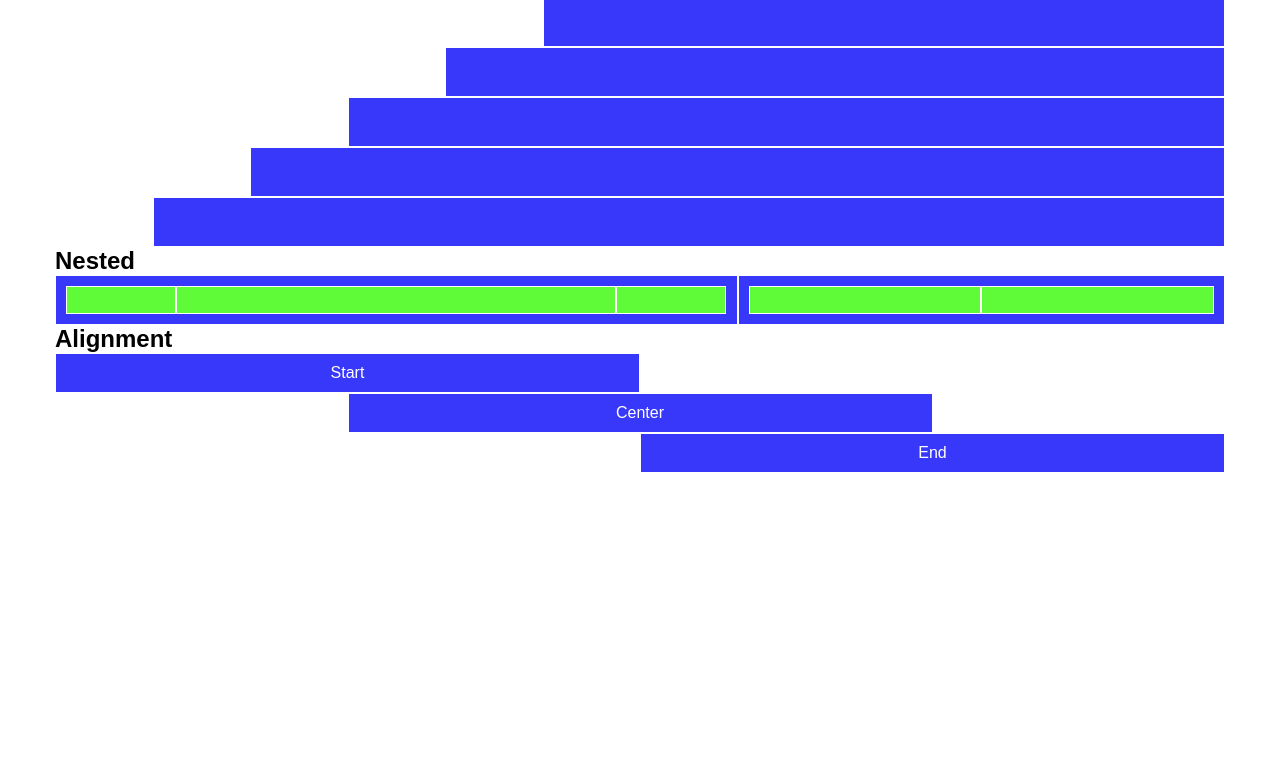
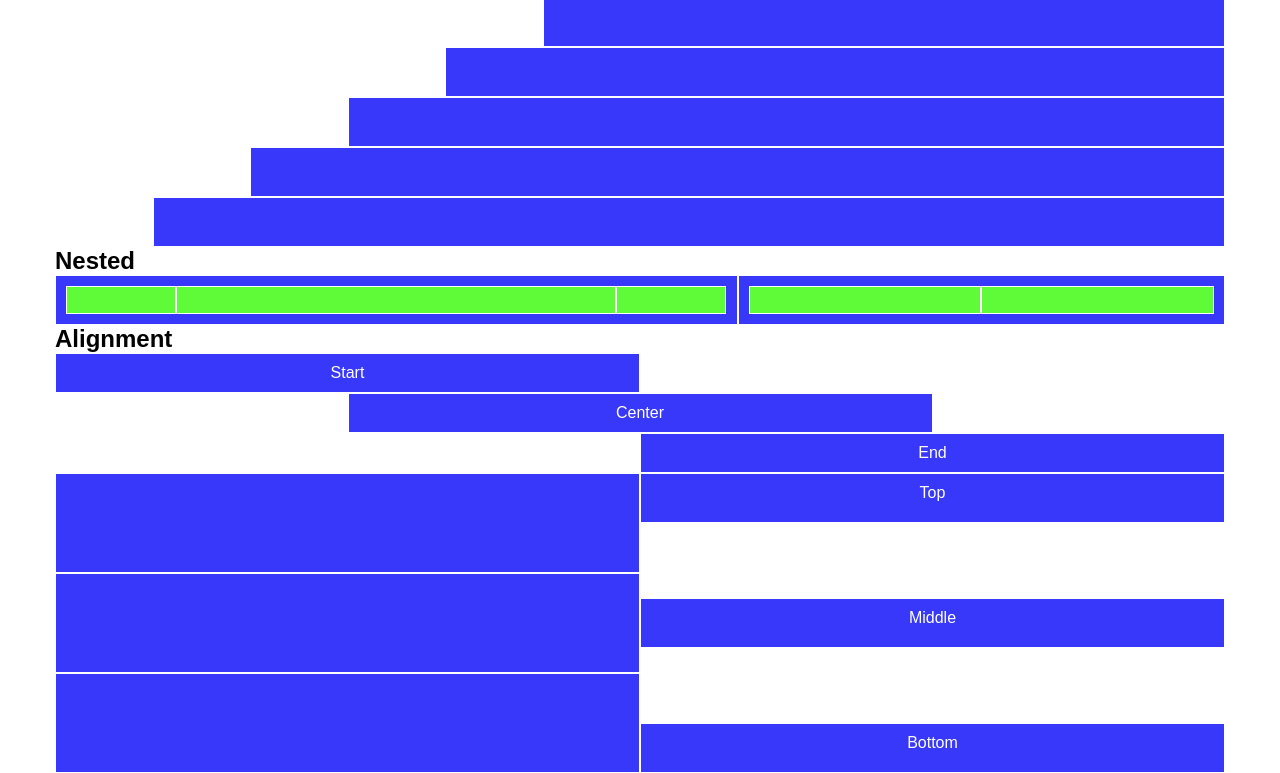
Before and after one commit to framoles/html-css-12bool, a plain HTML site: page index.html in a window 1280 px wide. Shown: the part 989-1762 px from the top of the page. Before the commit the page ends 1462 px from the top, so only its background shows below. Drawn offline with Linux system fonts and the light colour scheme.

Commit message:
alignment ok

```diff
--- a/12Bool.css
+++ b/12Bool.css
@@ -15,6 +15,15 @@
 .just-right{
     justify-content: right;
 }
+
+.al-middle{
+    align-items: center;
+}
+
+.al-bottom{
+    align-items: flex-end;
+}
+
 .col-1{
     flex-basis: calc(100% / 12);
 }
--- a/index.html
+++ b/index.html
@@ -212,6 +212,18 @@
         <div class="row just-right">
             <div class="col-6 bg-blue">End</div>
         </div>
+        <div class="row">
+            <div class="col-6 bg-blue h100px"></div>
+            <div class="col-6 bg-blue h50px">Top</div>
+        </div>
+        <div class="row al-middle">
+            <div class="col-6 bg-blue h100px"></div>
+            <div class="col-6 bg-blue h50px">Middle</div>
+        </div>
+        <div class="row al-bottom">
+            <div class="col-6 bg-blue h100px"></div>
+            <div class="col-6 bg-blue h50px">Bottom</div>
+        </div>
     </div>
 </body>
 
--- a/style.css
+++ b/style.css
@@ -17,6 +17,10 @@
     height: 50px;
 }
 
+.h100px{
+    height: 100px;
+}
+
 .row div{
     text-align: center;
     border: 1px solid white;
```
